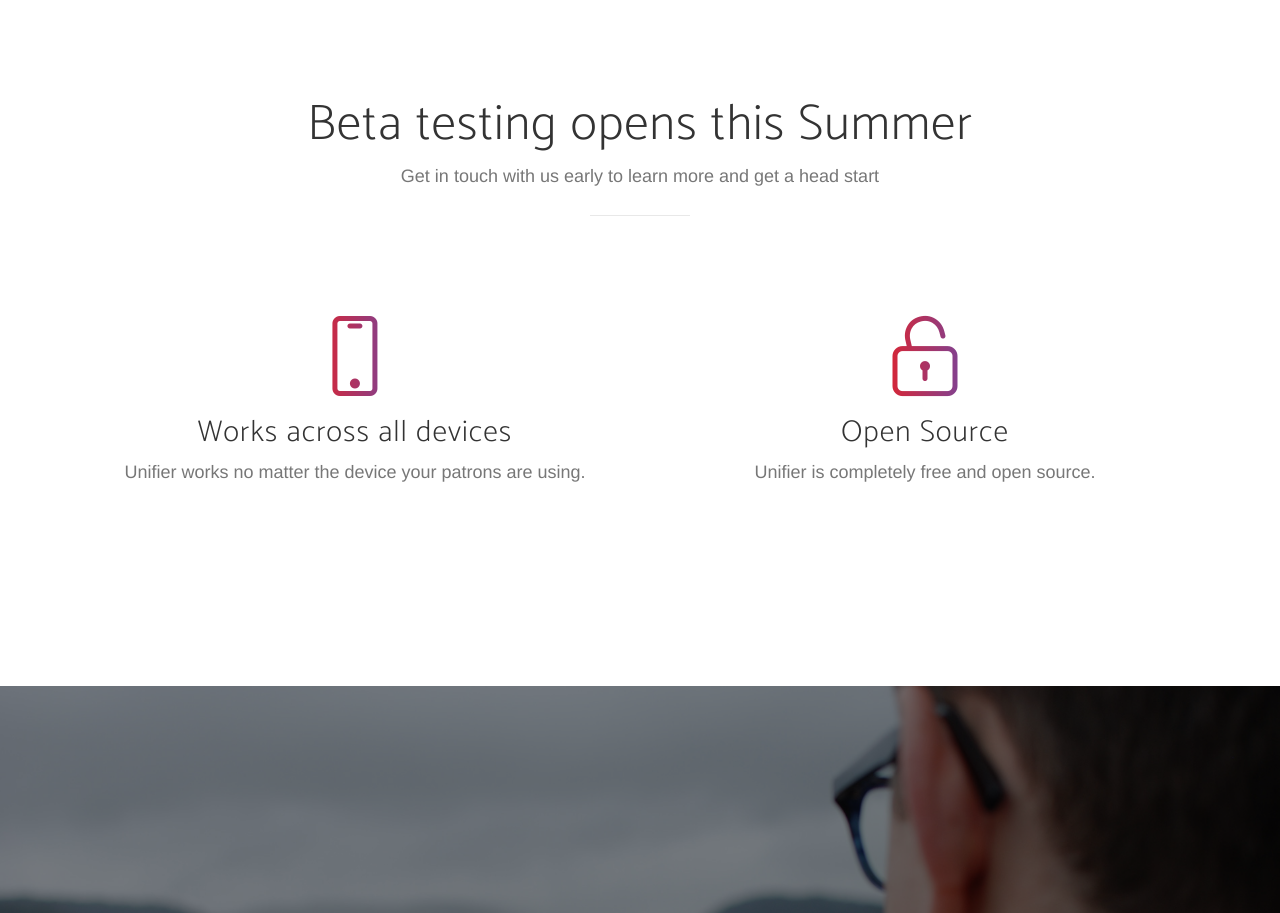
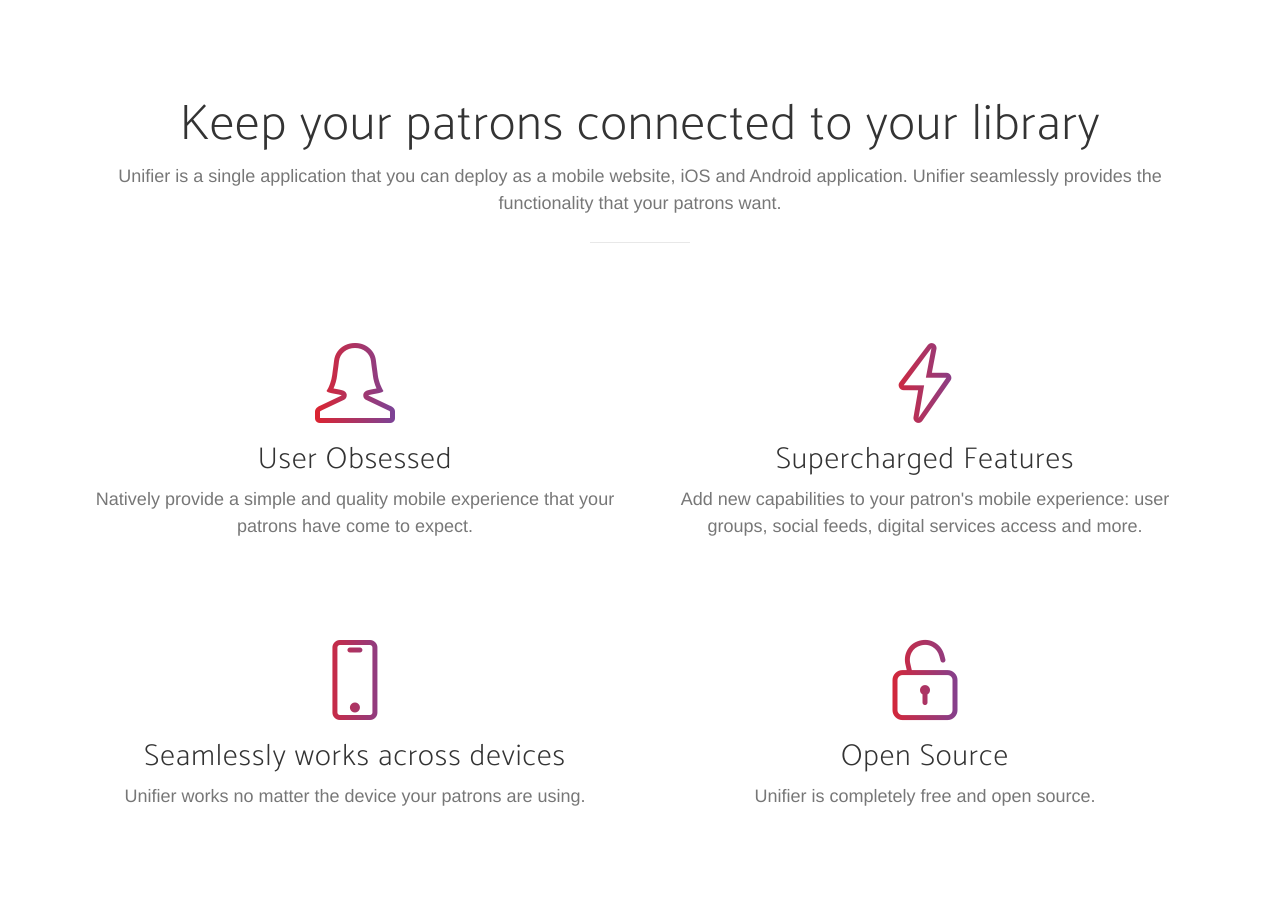
Before and after one commit to getunifier/unifier-website, a website: page index.html in a window 1280 px wide. Shown: the part 802-1715 px from the top of the page. Drawn offline with nearby package versions, Linux system fonts and the light colour scheme; a web font is replaced by a local one.

Commit message:
Add new feature explainers.

```diff
--- a/index.html
+++ b/index.html
@@ -94,7 +94,7 @@
 
                             <div class="device">
                                     <!-- Demo image for screen mockup, you can put an image here, some HTML, an animation, video, or anything else! -->
-                                    <img src="https://i.imgur.com/AcUKE6T.png" class="img-responsive" alt="">
+                                    <img src="https://i.imgur.com/AcUKE6T.png" class="img-responsive" alt="Unifier Preview Image">
                                 <div class="button">
                                     <!-- You can hook the "home button" to some JavaScript events or just remove it -->
                                 </div>
@@ -110,8 +110,9 @@
             <div class="row">
                 <div class="col-lg-12 text-center">
                     <div class="section-heading">
-                        <h2>Beta testing opens this Summer</h2>
-                        <p class="text-muted">Get in touch with us early to learn more and get a head start</p>
+                        <h2>Keep your patrons connected to your library</h2>
+                        <p class="text-muted">Unifier is a single application that you can deploy as a mobile website, iOS and Android application.
+                          Unifier seamlessly provides the functionality that your patrons want.</p>
                         <hr>
                     </div>
                 </div>
@@ -120,10 +121,24 @@
                 <div class="col-md-12">
                     <div class="container-fluid">
                         <div class="row">
+                          <div class="col-md-6">
+                              <div class="feature-item">
+                                  <i class="icon-user-female text-primary"></i>
+                                  <h3>User Obsessed</h3>
+                                  <p class="text-muted">Natively provide a simple and quality mobile experience that your patrons have come to expect.</p>
+                              </div>
+                          </div>
+                          <div class="col-md-6">
+                              <div class="feature-item">
+                                  <i class="icon-energy text-primary"></i>
+                                  <h3>Supercharged Features</h3>
+                                  <p class="text-muted">Add new capabilities to your patron's mobile experience: user groups, social feeds, digital services access and more.</p>
+                              </div>
+                          </div>
                             <div class="col-md-6">
                                 <div class="feature-item">
                                     <i class="icon-screen-smartphone text-primary"></i>
-                                    <h3>Works across all devices</h3>
+                                    <h3>Seamlessly works across devices</h3>
                                     <p class="text-muted">Unifier works no matter the device your patrons are using.</p>
                                 </div>
                             </div>
@@ -192,7 +207,9 @@
 
     <footer>
         <div class="container">
-            <p>&copy; 2017 Unifier Team. All Rights Reserved.</p>
+            <p>&copy; 2017 Unifier Team. All Rights Reserved.
+              <br /> Unifier - 415 N Tejon St., Colorado Springs, CO 80903
+              <br /> <a href="emailto:contact@getunifier.com">Contact us</a></p>
     </footer>
 
     <!-- jQuery -->
```
